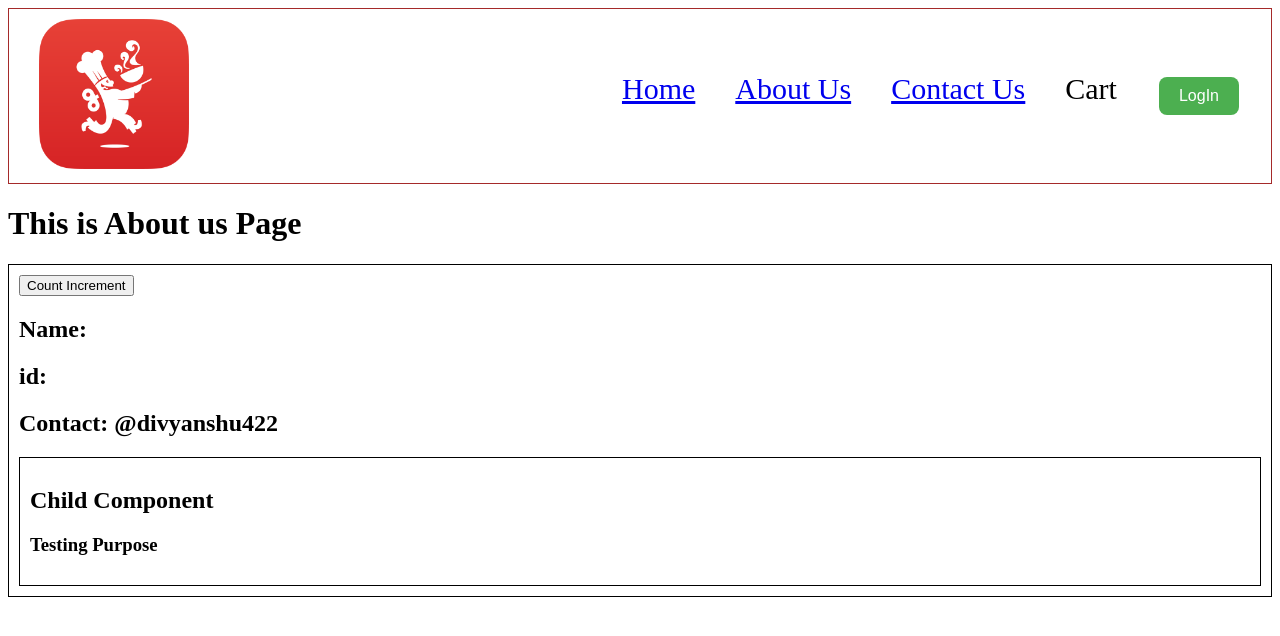
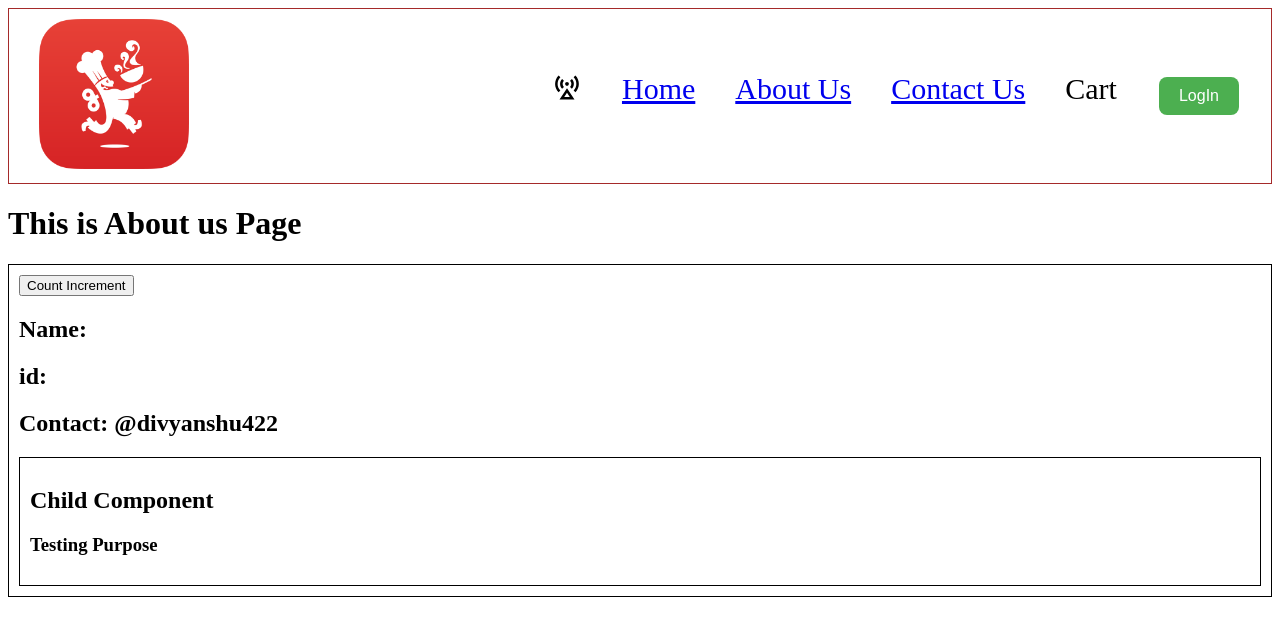
Before and after one commit to Divyanshu422/Learning, a React (Vite) app in the folder React_Project/NamasteReact/Lecture4/: page /about in a window 1280 px wide. Shown: the top 636 px of the page. Built offline with nearby package versions, Linux system fonts and the light colour scheme; no server answers.

Commit message:
adding the online/offline status using the custom hook

```diff
--- a/React_Project/NamasteReact/Lecture4/package.json
+++ b/React_Project/NamasteReact/Lecture4/package.json
@@ -13,6 +13,7 @@
   "dependencies": {
     "react": "^18.3.1",
     "react-dom": "^18.3.1",
+    "react-icons": "^5.3.0",
     "react-router-dom": "^6.26.2"
   },
   "devDependencies": {
--- a/React_Project/NamasteReact/Lecture4/src/components/Header.jsx
+++ b/React_Project/NamasteReact/Lecture4/src/components/Header.jsx
@@ -1,9 +1,13 @@
 import React, { useState } from 'react'
 import logo from '../Assets/FoodLogo.png'
 import { Link } from 'react-router-dom'
+import { RiWifiOffLine } from "react-icons/ri";
+import { RiBaseStationLine } from "react-icons/ri";
+import useOnlineStatus from '../utils/customHook/useOnlineStatus'
 function Header() {
 
   const [ btnName, setBtnName ] =useState('LogIn')
+  const onlineStatus = useOnlineStatus();
   return (
     <div>
     <div className="header-container">
@@ -12,6 +16,11 @@ function Header() {
       </div>
       <div className="nav-items">
         <ul>
+          <li>
+            {
+              onlineStatus ? <RiBaseStationLine /> : <RiWifiOffLine />
+            }
+          </li>
           <li>
             <Link to ='/'>Home</Link>
           </li>
--- /dev/null
+++ b/React_Project/NamasteReact/Lecture4/src/utils/customHook/useOnlineStatus.jsx
@@ -0,0 +1,29 @@
+import  { useState, useEffect } from 'react';
+const useOnlineStatus = () => {
+
+    // Creating the state variable 'onlineStatus' to track the user's online/offline status
+    // Initialize with navigator.onLine to get the current online status (true if online, false if offline)
+    const [onlineStatus, setOnlineStatus] = useState(navigator.onLine);
+
+    //! adding the event listener inside the useEffect🧮
+    // The useEffect hook is used to handle side effects, in this case, adding event listeners
+    // for 'online' and 'offline' events when the component mounts
+    useEffect(() => {
+        // When the 'online' event is fired (user is back online), update the status to true
+        window.addEventListener('online', () => {
+            setOnlineStatus(true);
+        });
+
+        // When the 'offline' event is fired (user goes offline), update the status to false
+        window.addEventListener('offline', () => {
+            setOnlineStatus(false);
+        });
+
+        // The empty dependency array [] ensures that the effect only runs once (on mount)
+    }, []);
+
+    // Return the online status (true if online, false if offline) to be used in the component
+    return onlineStatus;
+}
+
+export default useOnlineStatus;
```
Also changed, not shown: 2 other files (tests, documents, lock files or other folders).
